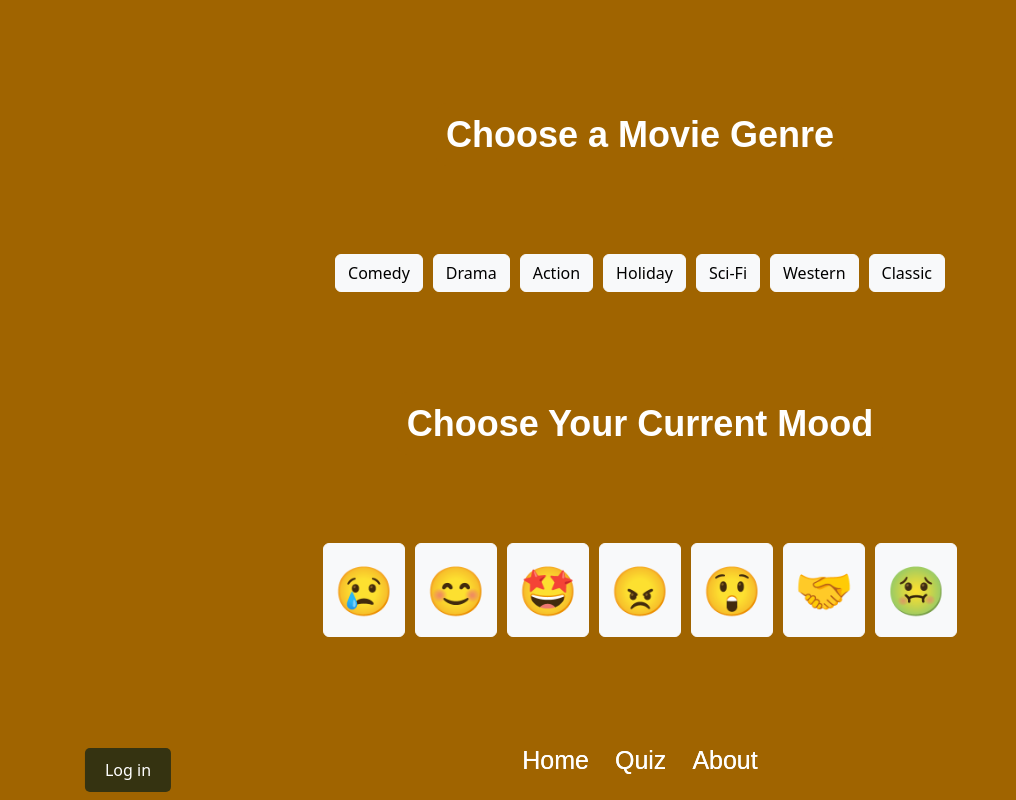
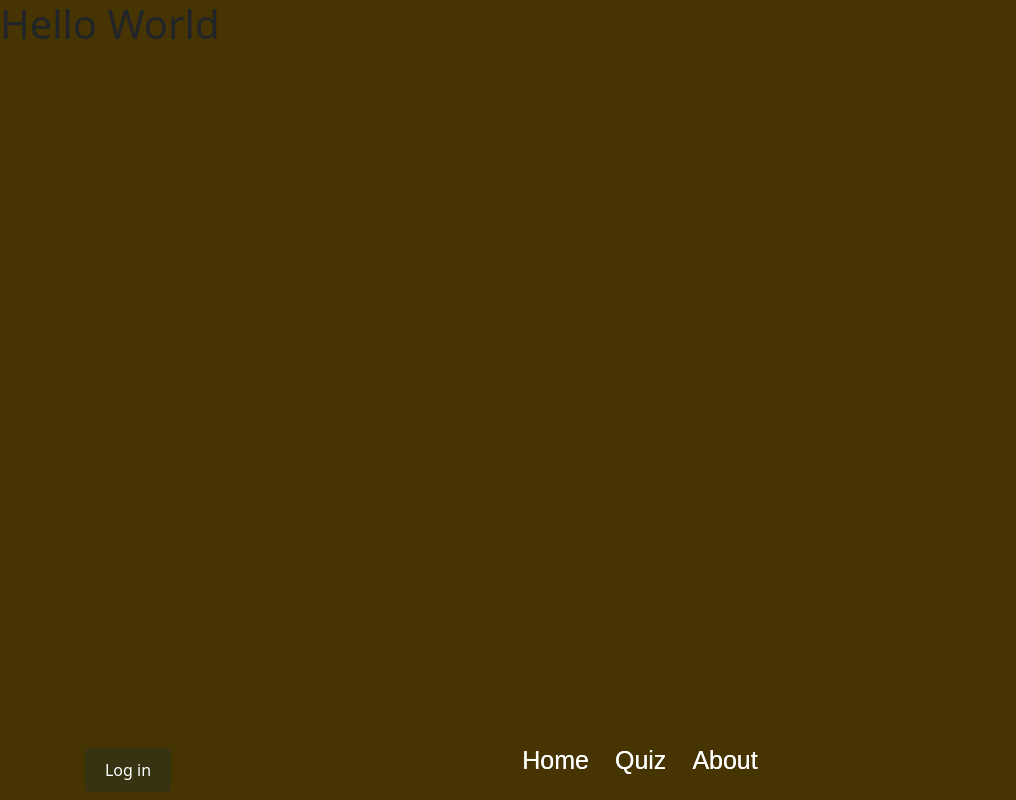
Before and after one commit to DJ-Code-Radio/tune-therapy-client, a React (Vite) app: page /quiz in a window 1280 px wide. Shown: the whole page, without its empty margins (0-1016 px from the left). Built offline with nearby package versions, Linux system fonts and the light colour scheme; no server answers.

Commit message:
updated quiz.component to hello world

```diff
--- a/src/components/Quiz.jsx
+++ b/src/components/Quiz.jsx
@@ -5,7 +5,16 @@ import Spinner from 'react-bootstrap/Spinner';
 import { useNavigate } from 'react-router-dom';
 import '../css/Quiz.css';
 
-function Quiz({ onImageCreate, setTrailerUrl}) {
+
+function Quiz() {
+
+  return (
+    <>
+    <h1>Hello World</h1>
+    </>
+  )
+}
+function QuizOld({ onImageCreate, setTrailerUrl}) {
   const navigate = useNavigate();
   const [loading, setLoading] = useState(false);
   const [selectedGenre, setSelectedGenre] = useState(null);
```
